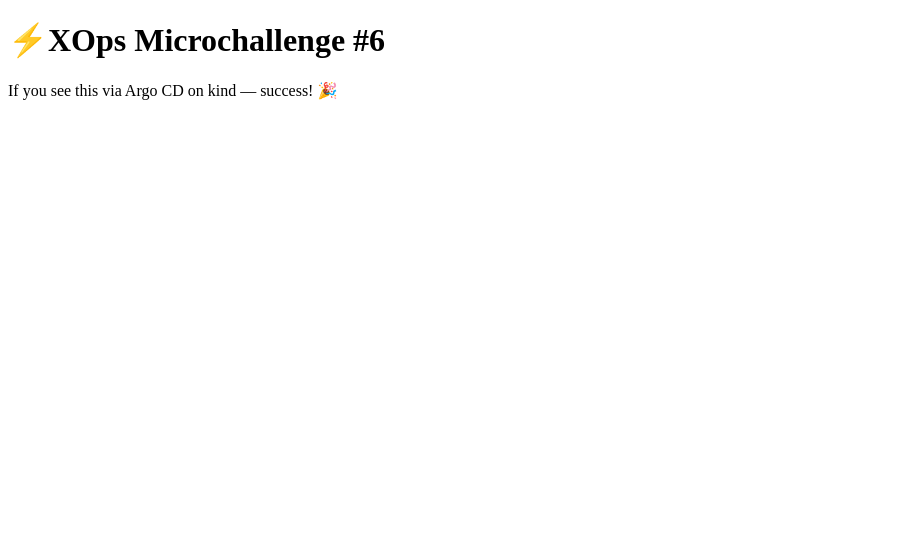
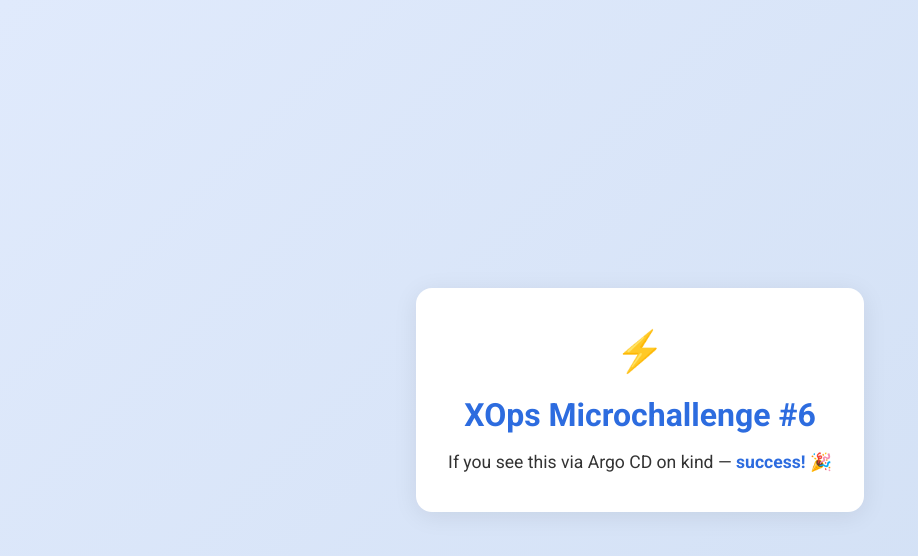
Before and after one commit to Dhivakarvb/app-repo, a plain HTML site: page index.html in a window 1280 px wide. Shown: the whole page, without its empty margins (0-918 px from the left). Drawn offline with Linux system fonts and the light colour scheme.

Commit message:
Task 6 Final

```diff
--- a/index.html
+++ b/index.html
@@ -1,8 +1,50 @@
 <!doctype html>
 <html>
-  <head><meta charset="utf-8"><title>XOps App</title></head>
+  <head>
+    <meta charset="utf-8">
+    <title>XOps App</title>
+    <link href="https://fonts.googleapis.com/css?family=Roboto:400,700&display=swap" rel="stylesheet">
+    <style>
+      body {
+        background: linear-gradient(135deg, #e0eafc 0%, #cfdef3 100%);
+        font-family: 'Roboto', Arial, sans-serif;
+        margin: 0;
+        min-height: 100vh;
+        display: flex;
+        align-items: center;
+        justify-content: center;
+      }
+      .card {
+        background: #fff;
+        border-radius: 16px;
+        box-shadow: 0 4px 24px rgba(0,0,0,0.08);
+        padding: 2.5rem 2rem;
+        max-width: 400px;
+        text-align: center;
+      }
+      h1 {
+        font-size: 2rem;
+        font-weight: 700;
+        color: #2d6cdf;
+        margin-bottom: 1rem;
+      }
+      p {
+        font-size: 1.1rem;
+        color: #333;
+        margin-bottom: 0;
+      }
+      .emoji {
+        font-size: 2.5rem;
+        margin-bottom: 0.5rem;
+        display: block;
+      }
+    </style>
+  </head>
   <body>
-    <h1>⚡XOps Microchallenge #6</h1>
-    <p>If you see this via Argo CD on kind — success! 🎉</p>
+    <div class="card">
+      <span class="emoji">⚡</span>
+      <h1>XOps Microchallenge #6</h1>
+      <p>If you see this via Argo CD on kind — <b style="color:#2d6cdf;">success! 🎉</b></p>
+    </div>
   </body>
 </html>
```
